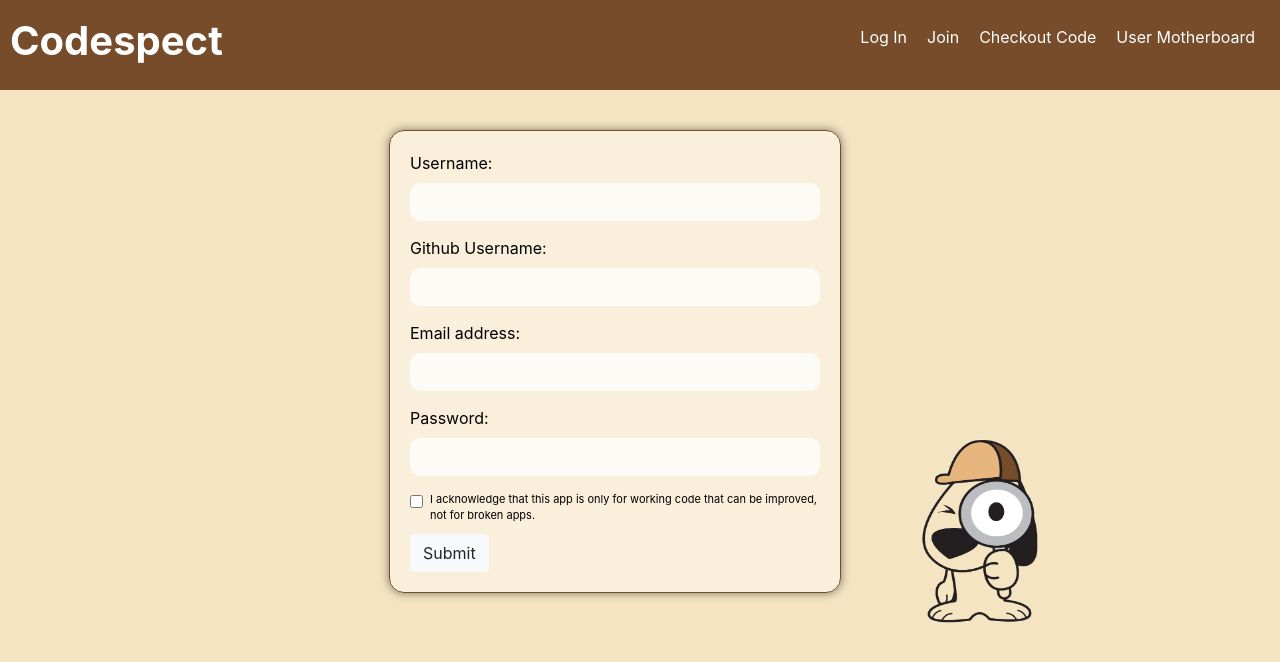
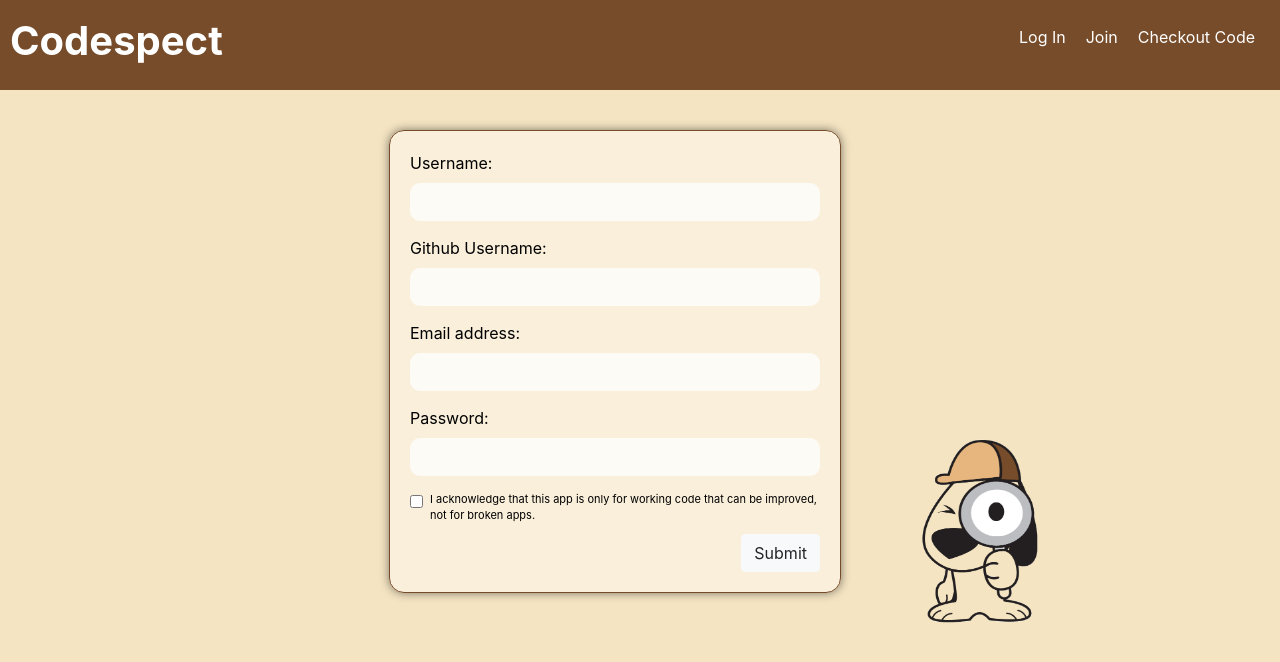
Before and after one commit to Weekend-at-MERNie-s/checkout-my-code, a React (Create React App) app in the folder client/: page /join in a window 1280 px wide. Shown: the top 662 px of the page. Built offline with nearby package versions, Linux system fonts and the light colour scheme.

Commit message:
form for signing in according to user model

```diff
--- a/client/src/components/join/join.css
+++ b/client/src/components/join/join.css
@@ -47,3 +47,17 @@
       font-size: 11px;
       padding-bottom: 10px;
   }
+
+  input[type='checkbox'] {
+    accent-color: #774c2a;
+}
+
+#btn-submit {
+    float: right;
+
+}
+
+#btn-submit:hover {
+    background-color: #774c2a;
+    color:white;
+  }
--- a/client/src/components/nav/index.js
+++ b/client/src/components/nav/index.js
@@ -18,15 +18,11 @@ function Nav() {
                         <NavLink className="navBtnLink" to="/login">Log In</NavLink>
                     </li>
                     <li className="navBtn">
-                        <NavLink className="navBtnLink" to="/login">Join</NavLink>
+                        <NavLink className="navBtnLink" to="/join">Join</NavLink>
                     </li>
                     <li className="navBtn">
                         <NavLink className="navBtnLink" to="/main">Checkout Code</NavLink>
                     </li>
-                    <li className="navBtn">
-                        <NavLink className="navBtnLink" to="/user-page">User Motherboard</NavLink>
-                    </li>
-
 
                 </ul>
             </nav>
```
